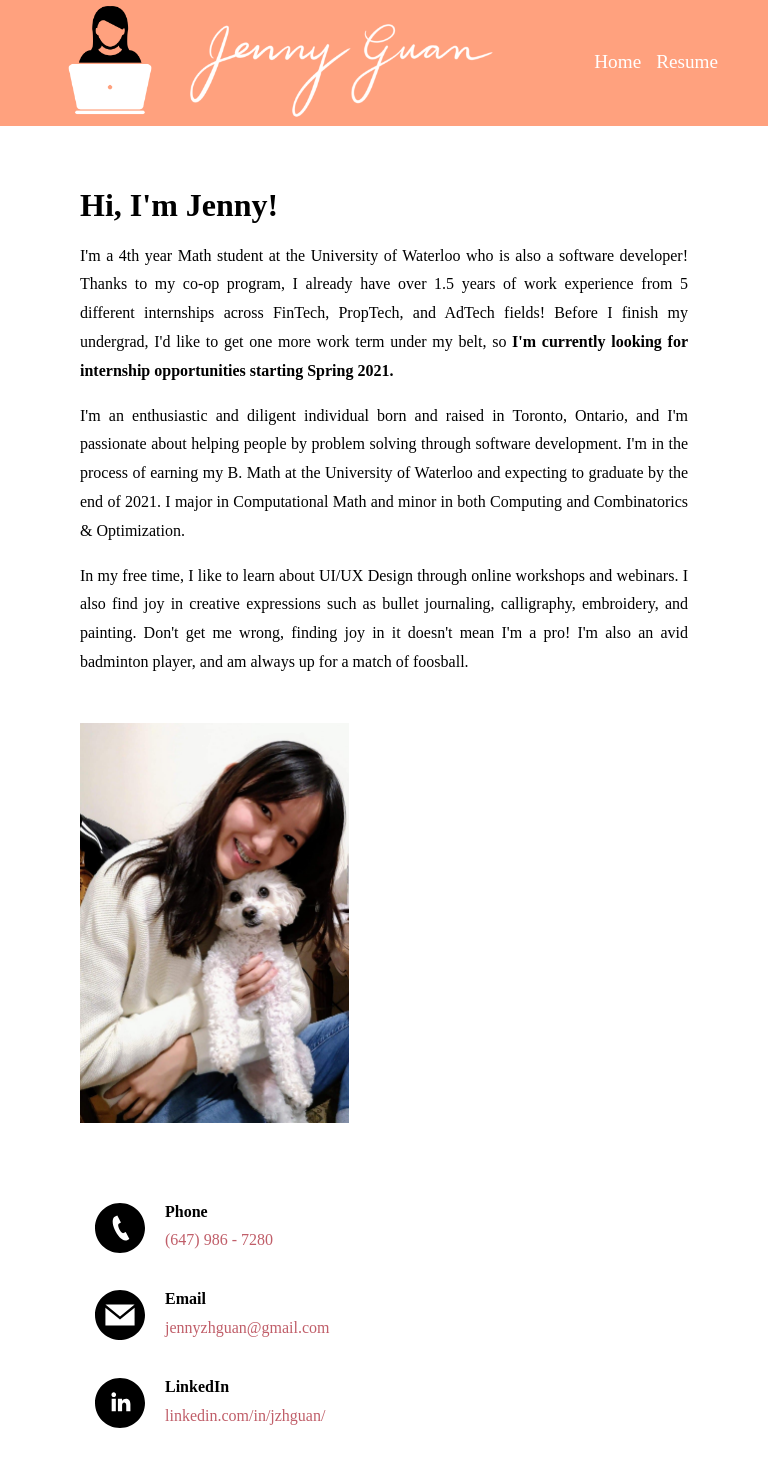
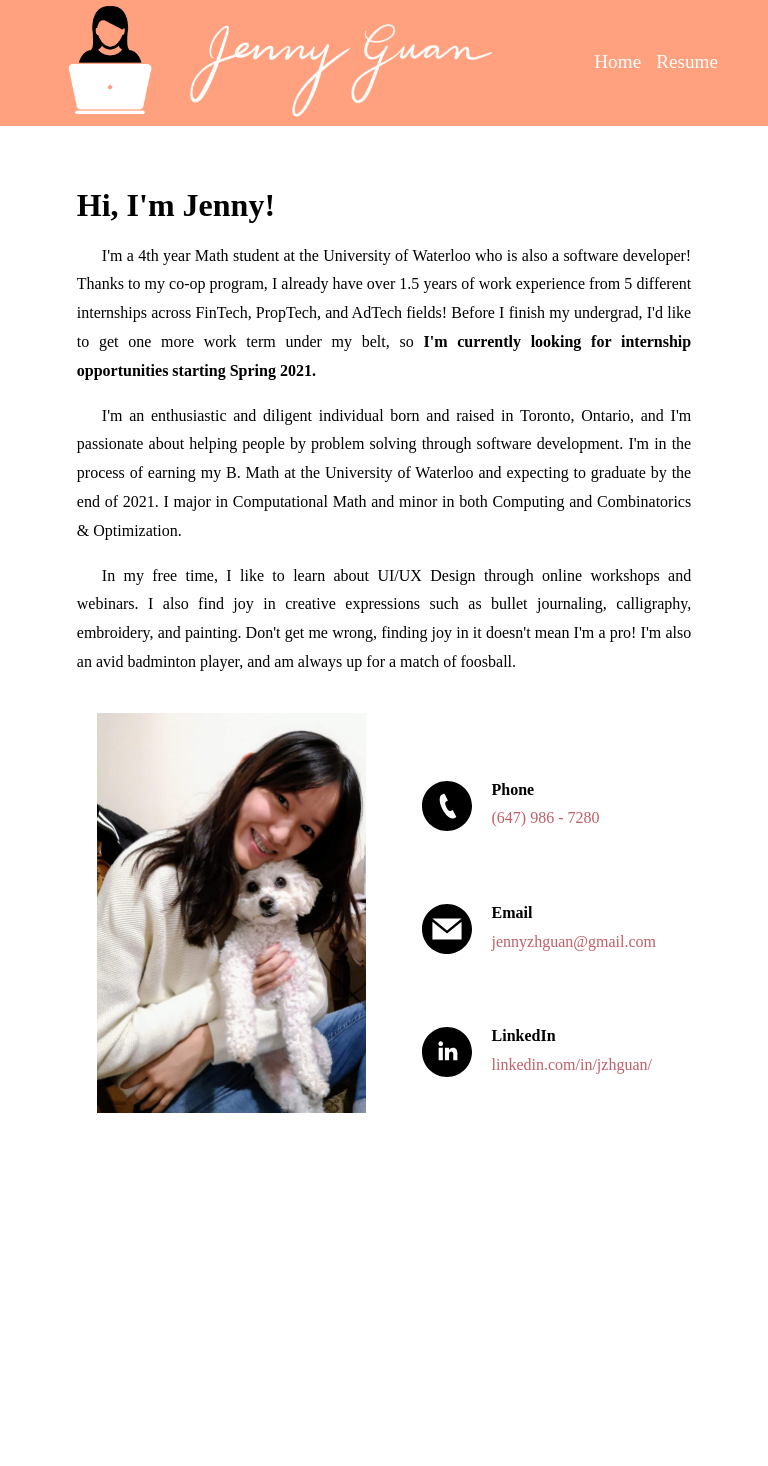
Before and after one commit to jennyguan/portfolio, a React (Create React App) app: page / in a window 768 px wide. Shown: the top 1466 px of the page. After the commit the page ends 1190 px from the top, so only its background shows below. Built offline with nearby package versions, Linux system fonts and the light colour scheme.

Commit message:
Responsive home page

```diff
--- a/src/App.css
+++ b/src/App.css
@@ -14,7 +14,7 @@
 }
 
 .page-container {
-  margin: 80px;
+  margin: 10%;
   line-height: 1.8em;
   text-align: justify;
 }
--- a/src/Home.css
+++ b/src/Home.css
@@ -1,19 +1,41 @@
-@media (max-width: 899px) {
+@media (max-width: 699px) {
     .about-container {
         flex-flow: column wrap-reverse;
+        justify-content: center;
     }
 
-    .personal-picture {
+    .personal-picture-regular-layout {
         padding-top: 30px;
+        padding-right: 0 !important;
+    }
+}
+
+@media (min-width: 700px) and (max-width: 899px) {
+    .personal-picture-medium-layout {
+        display: flex !important;
+        padding-top: 20px;
+    }
+    .personal-picture-regular-layout {
+        display: none !important;
+    }
+
+    .row-medium-layout {
+        display: flex;
+        flex-direction: row;
+        justify-content: space-around;
     }
 }
 
 .about-container {
     display: flex;
     flex-direction: row;
+    align-items: center;
 }
 
-.personal-picture {
+.personal-picture-medium-layout {
+    display: none;
+}
+.personal-picture-regular-layout {
     padding-right: 35px;
 }
 
@@ -22,6 +44,6 @@
     text-align: justify;
 }
 
-.about-content p {
+.about-text p {
     text-indent: 25px;
 }
--- a/src/Home.js
+++ b/src/Home.js
@@ -3,12 +3,16 @@ import './Home.css';
 import Contact from './Contact';
 import personalPicture from "./images/me.jpg";
 
+const personalPic = (
+    <img src={personalPicture} alt="Me!" height="400px"/>
+)
+
 function Home(props) {
     return (
         <div className="page-container">
             <div className="about-container">
-                <div className="personal-picture">
-                    <img src={personalPicture} alt="Me!" height="400px"/>
+                <div className="personal-picture-regular-layout">
+                    {personalPic}
                 </div>
                 <div className="about-text">
                     <h1>Hi, I'm Jenny!</h1>
@@ -36,7 +40,12 @@ function Home(props) {
                     </p>
                 </div>
             </div>
-            {Contact}
+            <div className="row-medium-layout">
+                <div className="personal-picture-medium-layout">
+                    {personalPic}
+                </div>
+                {Contact}
+            </div>
         </div>
     )
 }
```
